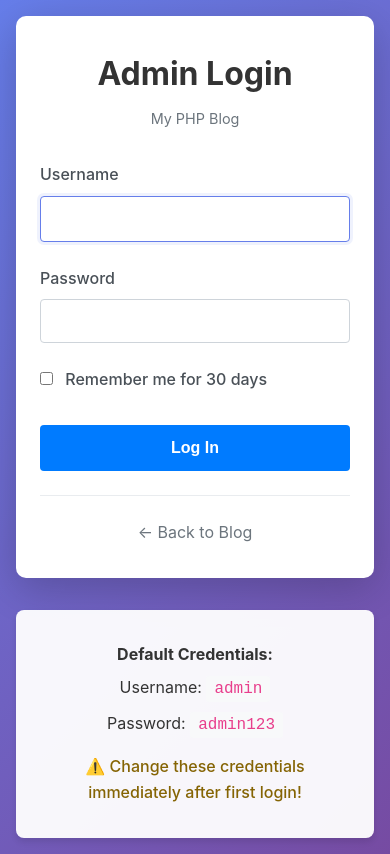
After one commit to cazmat/pcms, a PHP site: page /admin/login.php in a window 390 px wide. The commit adds this page. Run offline with PHP 8.4, Linux system fonts and the light colour scheme.

Commit message:
Implement complete admin authentication system
Authentication Features:
- Secure login/logout functionality with bcrypt password hashing
- Session management with regeneration to prevent session fixation
- "Remember Me" functionality with secure token-based persistence (30 days)
- Rate limiting: 5 login attempts per 15 minutes per IP address
- Auto-cleanup of expired tokens and old login attempts

Database Changes:
- Created users table for admin authentication
- Created remember_tokens table for persistent login
- Created login_attempts table for rate limiting
- Inserted default admin user (username: admin, password: admin123)

New Files:
- admin/login.php: Login page with rate limiting and remember me
- admin/logout.php: Logout handler
- Added authentication functions to includes/functions.php

Security Enhancements:
- All admin pages now require authentication
- Protected admin routes with requireAuth() middleware
- Secure token generation using random_bytes()
- HttpOnly cookies for remember tokens
- IP-based rate limiting to prevent brute force attacks

UI Updates:
- Beautiful gradient login page with responsive design
- Updated admin navigation with user info and logout link
- Added comprehensive login CSS styling
- Mobile-responsive authentication UI

Documentation:
- Updated README with authentication section
- Added database schema for authentication tables
- Updated security considerations
- Documented login/logout procedures
- Updated TODO.md with password reset feature for future

This completes the first high-priority item from the TODO list.

```diff
--- /dev/null
+++ b/admin/login.php
@@ -0,0 +1,142 @@
+<?php
+require_once __DIR__ . '/../includes/functions.php';
+
+// Start session
+if (session_status() === PHP_SESSION_NONE) {
+    session_start();
+}
+
+// Redirect if already logged in
+if (isLoggedIn()) {
+    redirect('index.php');
+}
+
+// Check for remember token
+if (isset($_COOKIE['remember_token']) && !isLoggedIn()) {
+    $user = validateRememberToken($_COOKIE['remember_token']);
+    if ($user) {
+        startUserSession($user);
+        redirect('index.php');
+    } else {
+        // Invalid or expired token, delete it
+        setcookie('remember_token', '', time() - 3600, '/');
+    }
+}
+
+$errors = [];
+$username = '';
+
+// Handle login form submission
+if ($_SERVER['REQUEST_METHOD'] === 'POST') {
+    $username = trim($_POST['username'] ?? '');
+    $password = $_POST['password'] ?? '';
+    $remember = isset($_POST['remember']);
+
+    $ip_address = getClientIP();
+
+    // Check for rate limiting
+    if (checkLoginAttempts($ip_address)) {
+        $errors[] = 'Too many login attempts. Please try again in 15 minutes.';
+    } else {
+        // Validation
+        if (empty($username)) {
+            $errors[] = 'Username is required';
+        }
+        if (empty($password)) {
+            $errors[] = 'Password is required';
+        }
+
+        if (empty($errors)) {
+            // Attempt authentication
+            $user = authenticateUser($username, $password);
+
+            if ($user) {
+                // Clear login attempts on successful login
+                clearLoginAttempts($ip_address);
+
+                // Start session
+                startUserSession($user);
+
+                // Handle "Remember Me"
+                if ($remember) {
+                    $token = createRememberToken($user['id']);
+                    // Set cookie for 30 days
+                    setcookie('remember_token', $token, time() + (30 * 24 * 60 * 60), '/', '', false, true);
+                }
+
+                // Clean up old data
+                cleanupOldLoginAttempts();
+                cleanupExpiredTokens();
+
+                // Redirect to admin panel
+                redirect('index.php');
+            } else {
+                // Record failed attempt
+                recordLoginAttempt($ip_address, $username);
+                $errors[] = 'Invalid username or password';
+            }
+        }
+    }
+}
+?>
+<!DOCTYPE html>
+<html lang="en">
+<head>
+    <meta charset="UTF-8">
+    <meta name="viewport" content="width=device-width, initial-scale=1.0">
+    <title>Admin Login - <?php echo e(SITE_NAME); ?></title>
+    <link rel="stylesheet" href="../css/style.css">
+</head>
+<body class="login-page">
+    <div class="login-container">
+        <div class="login-box">
+            <h1>Admin Login</h1>
+            <p class="login-subtitle"><?php echo e(SITE_NAME); ?></p>
+
+            <?php if (!empty($errors)): ?>
+                <div class="alert alert-error">
+                    <ul>
+                        <?php foreach ($errors as $error): ?>
+                            <li><?php echo e($error); ?></li>
+                        <?php endforeach; ?>
+                    </ul>
+                </div>
+            <?php endif; ?>
+
+            <form method="POST" class="login-form">
+                <div class="form-group">
+                    <label for="username">Username</label>
+                    <input type="text" id="username" name="username" value="<?php echo e($username); ?>" required autofocus>
+                </div>
+
+                <div class="form-group">
+                    <label for="password">Password</label>
+                    <input type="password" id="password" name="password" required>
+                </div>
+
+                <div class="form-group checkbox-group">
+                    <label>
+                        <input type="checkbox" name="remember" value="1">
+                        Remember me for 30 days
+                    </label>
+                </div>
+
+                <div class="form-actions">
+                    <button type="submit" class="btn btn-primary btn-block">Log In</button>
+                </div>
+            </form>
+
+            <div class="login-footer">
+                <a href="../index.php">&larr; Back to Blog</a>
+            </div>
+        </div>
+
+        <div class="login-info">
+            <p><strong>Default Credentials:</strong></p>
+            <p>Username: <code>admin</code></p>
+            <p>Password: <code>admin123</code></p>
+            <p class="warning">⚠️ Change these credentials immediately after first login!</p>
+        </div>
+    </div>
+</body>
+</html>
--- a/css/style.css
+++ b/css/style.css
@@ -413,3 +413,188 @@ footer {
         flex-direction: column;
     }
 }
+
+/* Login Page */
+.login-page {
+    background: linear-gradient(135deg, #667eea 0%, #764ba2 100%);
+    min-height: 100vh;
+    display: flex;
+    align-items: center;
+    justify-content: center;
+    padding: 2rem;
+}
+
+.login-container {
+    max-width: 400px;
+    width: 100%;
+}
+
+.login-box {
+    background: #fff;
+    padding: 2.5rem;
+    border-radius: 10px;
+    box-shadow: 0 10px 40px rgba(0,0,0,0.2);
+    margin-bottom: 2rem;
+}
+
+.login-box h1 {
+    text-align: center;
+    margin-bottom: 0.5rem;
+    color: #333;
+}
+
+.login-subtitle {
+    text-align: center;
+    color: #6c757d;
+    margin-bottom: 2rem;
+    font-size: 0.9rem;
+}
+
+.login-form .form-group {
+    margin-bottom: 1.5rem;
+}
+
+.login-form .form-group label {
+    display: block;
+    margin-bottom: 0.5rem;
+    font-weight: 500;
+    color: #495057;
+}
+
+.login-form input[type="text"],
+.login-form input[type="password"] {
+    width: 100%;
+    padding: 0.75rem;
+    border: 1px solid #ced4da;
+    border-radius: 4px;
+    font-size: 1rem;
+    transition: border-color 0.2s;
+}
+
+.login-form input[type="text"]:focus,
+.login-form input[type="password"]:focus {
+    outline: none;
+    border-color: #667eea;
+    box-shadow: 0 0 0 3px rgba(102, 126, 234, 0.1);
+}
+
+.checkbox-group {
+    margin-bottom: 1rem;
+}
+
+.checkbox-group label {
+    display: flex;
+    align-items: center;
+    font-weight: normal;
+    cursor: pointer;
+}
+
+.checkbox-group input[type="checkbox"] {
+    margin-right: 0.5rem;
+    cursor: pointer;
+}
+
+.btn-block {
+    width: 100%;
+}
+
+.login-form .btn-primary {
+    padding: 0.875rem;
+    font-size: 1rem;
+    font-weight: 600;
+}
+
+.login-footer {
+    text-align: center;
+    margin-top: 1.5rem;
+    padding-top: 1.5rem;
+    border-top: 1px solid #e9ecef;
+}
+
+.login-footer a {
+    color: #6c757d;
+    text-decoration: none;
+}
+
+.login-footer a:hover {
+    color: #495057;
+}
+
+.login-info {
+    background: rgba(255, 255, 255, 0.95);
+    padding: 1.5rem;
+    border-radius: 8px;
+    box-shadow: 0 4px 6px rgba(0,0,0,0.1);
+    text-align: center;
+}
+
+.login-info p {
+    margin: 0.5rem 0;
+    color: #333;
+}
+
+.login-info code {
+    background: #f8f9fa;
+    padding: 0.25rem 0.5rem;
+    border-radius: 3px;
+    font-family: 'Courier New', monospace;
+    color: #e83e8c;
+}
+
+.login-info .warning {
+    color: #856404;
+    font-weight: 500;
+    margin-top: 1rem;
+}
+
+/* Navigation User Info */
+header nav {
+    display: flex;
+    align-items: center;
+    flex-wrap: wrap;
+    gap: 1rem;
+}
+
+.nav-divider {
+    color: #6c757d;
+    margin: 0 0.5rem;
+}
+
+.nav-user {
+    color: #6c757d;
+    font-size: 0.9rem;
+}
+
+.nav-user strong {
+    color: #333;
+}
+
+.btn-logout {
+    color: #dc3545;
+    font-weight: 500;
+}
+
+.btn-logout:hover {
+    color: #c82333;
+}
+
+/* Responsive Login Page */
+@media (max-width: 768px) {
+    .login-box {
+        padding: 2rem 1.5rem;
+    }
+
+    .login-page {
+        padding: 1rem;
+    }
+
+    header nav {
+        flex-direction: column;
+        align-items: flex-start;
+        gap: 0.5rem;
+    }
+
+    .nav-divider {
+        display: none;
+    }
+}
--- a/includes/functions.php
+++ b/includes/functions.php
@@ -156,3 +156,253 @@ function redirect($url) {
     header("Location: $url");
     exit;
 }
+
+// ============================================================================
+// AUTHENTICATION FUNCTIONS
+// ============================================================================
+
+/**
+ * Check if too many login attempts from this IP
+ * Returns true if IP is rate limited
+ */
+function checkLoginAttempts($ip_address) {
+    $db = getDB();
+
+    // Check attempts in last 15 minutes
+    $stmt = $db->prepare("
+        SELECT COUNT(*) as attempt_count
+        FROM login_attempts
+        WHERE ip_address = ?
+        AND attempted_at > DATE_SUB(NOW(), INTERVAL 15 MINUTE)
+    ");
+    $stmt->bind_param('s', $ip_address);
+    $stmt->execute();
+    $result = $stmt->get_result();
+    $row = $result->fetch_assoc();
+    $stmt->close();
+
+    // Allow max 5 attempts per 15 minutes
+    return $row['attempt_count'] >= 5;
+}
+
+/**
+ * Record a login attempt
+ */
+function recordLoginAttempt($ip_address, $username = null) {
+    $db = getDB();
+    $stmt = $db->prepare("INSERT INTO login_attempts (ip_address, username) VALUES (?, ?)");
+    $stmt->bind_param('ss', $ip_address, $username);
+    $stmt->execute();
+    $stmt->close();
+}
+
+/**
+ * Clear login attempts for an IP (called after successful login)
+ */
+function clearLoginAttempts($ip_address) {
+    $db = getDB();
+    $stmt = $db->prepare("DELETE FROM login_attempts WHERE ip_address = ?");
+    $stmt->bind_param('s', $ip_address);
+    $stmt->execute();
+    $stmt->close();
+}
+
+/**
+ * Clean up old login attempts (older than 1 hour)
+ */
+function cleanupOldLoginAttempts() {
+    $db = getDB();
+    $stmt = $db->prepare("DELETE FROM login_attempts WHERE attempted_at < DATE_SUB(NOW(), INTERVAL 1 HOUR)");
+    $stmt->execute();
+    $stmt->close();
+}
+
+/**
+ * Authenticate user with username and password
+ * Returns user array on success, false on failure
+ */
+function authenticateUser($username, $password) {
+    $db = getDB();
+
+    $stmt = $db->prepare("SELECT * FROM users WHERE username = ? LIMIT 1");
+    $stmt->bind_param('s', $username);
+    $stmt->execute();
+    $result = $stmt->get_result();
+    $user = $result->fetch_assoc();
+    $stmt->close();
+
+    if ($user && password_verify($password, $user['password'])) {
+        return $user;
+    }
+
+    return false;
+}
+
+/**
+ * Create a remember token for a user
+ * Returns the token string
+ */
+function createRememberToken($user_id) {
+    $db = getDB();
+
+    // Generate a random token
+    $token = bin2hex(random_bytes(32));
+
+    // Token expires in 30 days
+    $expires_at = date('Y-m-d H:i:s', strtotime('+30 days'));
+
+    $stmt = $db->prepare("INSERT INTO remember_tokens (user_id, token, expires_at) VALUES (?, ?, ?)");
+    $stmt->bind_param('iss', $user_id, $token, $expires_at);
+    $stmt->execute();
+    $stmt->close();
+
+    return $token;
+}
+
+/**
+ * Validate a remember token
+ * Returns user array on success, false on failure
+ */
+function validateRememberToken($token) {
+    $db = getDB();
+
+    $stmt = $db->prepare("
+        SELECT u.*
+        FROM users u
+        INNER JOIN remember_tokens rt ON u.id = rt.user_id
+        WHERE rt.token = ? AND rt.expires_at > NOW()
+        LIMIT 1
+    ");
+    $stmt->bind_param('s', $token);
+    $stmt->execute();
+    $result = $stmt->get_result();
+    $user = $result->fetch_assoc();
+    $stmt->close();
+
+    return $user ? $user : false;
+}
+
+/**
+ * Delete a remember token
+ */
+function deleteRememberToken($token) {
+    $db = getDB();
+    $stmt = $db->prepare("DELETE FROM remember_tokens WHERE token = ?");
+    $stmt->bind_param('s', $token);
+    $stmt->execute();
+    $stmt->close();
+}
+
+/**
+ * Delete all remember tokens for a user
+ */
+function deleteAllRememberTokens($user_id) {
+    $db = getDB();
+    $stmt = $db->prepare("DELETE FROM remember_tokens WHERE user_id = ?");
+    $stmt->bind_param('i', $user_id);
+    $stmt->execute();
+    $stmt->close();
+}
+
+/**
+ * Clean up expired remember tokens
+ */
+function cleanupExpiredTokens() {
+    $db = getDB();
+    $stmt = $db->prepare("DELETE FROM remember_tokens WHERE expires_at < NOW()");
+    $stmt->execute();
+    $stmt->close();
+}
+
+/**
+ * Start a user session
+ */
+function startUserSession($user) {
+    // Start session if not already started
+    if (session_status() === PHP_SESSION_NONE) {
+        session_start();
+    }
+
+    // Regenerate session ID to prevent session fixation
+    session_regenerate_id(true);
+
+    // Store user data in session
+    $_SESSION['user_id'] = $user['id'];
+    $_SESSION['username'] = $user['username'];
+    $_SESSION['logged_in'] = true;
+}
+
+/**
+ * Check if user is logged in
+ */
+function isLoggedIn() {
+    if (session_status() === PHP_SESSION_NONE) {
+        session_start();
+    }
+
+    return isset($_SESSION['logged_in']) && $_SESSION['logged_in'] === true;
+}
+
+/**
+ * Get current logged in user
+ */
+function getCurrentUser() {
+    if (session_status() === PHP_SESSION_NONE) {
+        session_start();
+    }
+
+    if (isLoggedIn()) {
+        return [
+            'id' => $_SESSION['user_id'],
+            'username' => $_SESSION['username']
+        ];
+    }
+
+    return null;
+}
+
+/**
+ * Require authentication - redirect to login if not logged in
+ */
+function requireAuth() {
+    if (!isLoggedIn()) {
+        redirect('../admin/login.php');
+    }
+}
+
+/**
+ * Logout user
+ */
+function logout() {
+    if (session_status() === PHP_SESSION_NONE) {
+        session_start();
+    }
+
+    // Delete remember token if exists
+    if (isset($_COOKIE['remember_token'])) {
+        deleteRememberToken($_COOKIE['remember_token']);
+        setcookie('remember_token', '', time() - 3600, '/');
+    }
+
+    // Destroy session
+    $_SESSION = array();
+
+    if (isset($_COOKIE[session_name()])) {
+        setcookie(session_name(), '', time() - 3600, '/');
+    }
+
+    session_destroy();
+}
+
+/**
+ * Get client IP address
+ */
+function getClientIP() {
+    if (!empty($_SERVER['HTTP_CLIENT_IP'])) {
+        return $_SERVER['HTTP_CLIENT_IP'];
+    } elseif (!empty($_SERVER['HTTP_X_FORWARDED_FOR'])) {
+        return $_SERVER['HTTP_X_FORWARDED_FOR'];
+    } else {
+        return $_SERVER['REMOTE_ADDR'];
+    }
+}
```
Also changed, not shown: TODO.md (+2 -0 lines), admin/edit.php (+8 -0 lines), admin/index.php (+8 -0 lines), admin/logout.php (added, +8 -0 lines), sql/setup.sql (+41 -0 lines), README.md.
